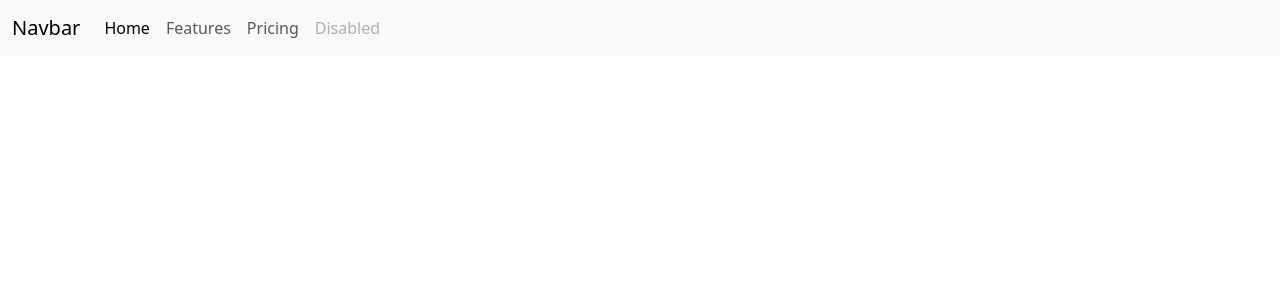
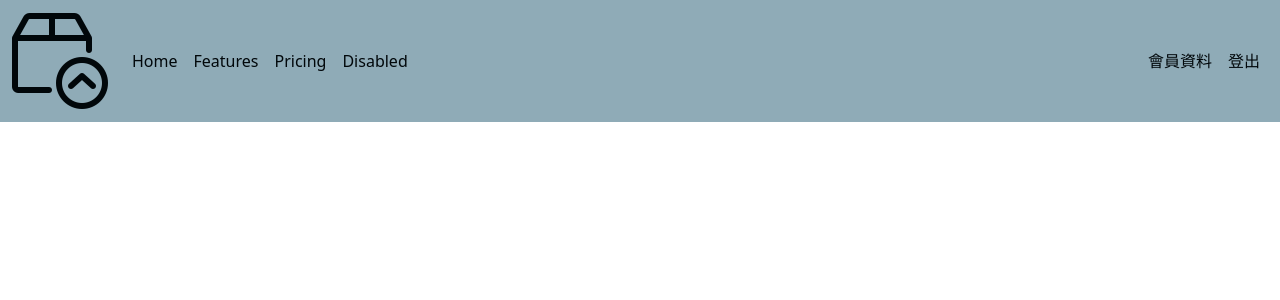
Before and after one commit to miamii11036/WarehouseVerification.github.io, a Django app: template ShippingSystem/myweb/templates/base.html in a window 1280 px wide. Shown: the top 300 px of the page. Run offline with Django 5.2, Linux system fonts and the light colour scheme; the template is opened without the code that fills it, so the values that code supplies are empty.

Commit message:
模板ver1

```diff
--- a/ShippingSystem/myweb/templates/base.html
+++ b/ShippingSystem/myweb/templates/base.html
@@ -1,36 +1,53 @@
 <!DOCTYPE html>
 <html lang="en">
 <head>
+  {% load static %}
     <meta charset="UTF-8">
     <meta name="viewport" content="width=device-width, initial-scale=1.0">
-    <title>
-        {% block title %}{% endblock %}
-    </title>
+    <title>{% block title %}{% endblock %}</title>
 
     <link href="https://cdn.jsdelivr.net/npm/bootstrap@5.3.3/dist/css/bootstrap.min.css" rel="stylesheet" integrity="sha384-QWTKZyjpPEjISv5WaRU9OFeRpok6YctnYmDr5pNlyT2bRjXh0JMhjY6hW+ALEwIH" crossorigin="anonymous">
     <script src="https://cdn.jsdelivr.net/npm/bootstrap@5.3.3/dist/js/bootstrap.bundle.min.js" integrity="sha384-YvpcrYf0tY3lHB60NNkmXc5s9fDVZLESaAA55NDzOxhy9GkcIdslK1eN7N6jIeHz" crossorigin="anonymous"></script>
+    {% block head %}
+    <!--預定放置自己的css區域-->
+    {% endblock %}
 
-    <style>
-    </style>
-  </head>
+</head>
 <body>
-    <nav class="navbar navbar-expand-lg bg-body-tertiary">
-        <div class="container-fluid">
-          <a class="navbar-brand" href="#">Navbar</a>
-          <button class="navbar-toggler" type="button" data-bs-toggle="collapse" data-bs-target="#navbarNavAltMarkup" aria-controls="navbarNavAltMarkup" aria-expanded="false" aria-label="Toggle navigation">
-            <span class="navbar-toggler-icon"></span>
-          </button>
-          <div class="collapse navbar-collapse" id="navbarNavAltMarkup">
-            <div class="navbar-nav">
-              <a class="nav-link active" aria-current="page" href="#">Home</a>
-              <a class="nav-link" href="#">Features</a>
-              <a class="nav-link" href="#">Pricing</a>
-              <a class="nav-link disabled" aria-disabled="true">Disabled</a>
-            </div>
-          </div>
-        </div>
-      </nav>
-    {% block content %}{% endblock %}
+  <nav class="navbar navbar-expand-lg bg-body-tertiary" style="background-color: #8FABB7 !important;">
+    <div class="container-fluid" >
+      <a class="navbar-brand" href="#"><img src="{% static 'image/4.png' %}"></a>
+      <button class="navbar-toggler" type="button" data-bs-toggle="collapse" data-bs-target="#navbarNav" aria-controls="navbarNav" aria-expanded="false" aria-label="Toggle navigation">
+        <span class="navbar-toggler-icon"></span>
+      </button>
+      <div class="collapse navbar-collapse" id="navbarNav">
+        <ul class="navbar-nav me-auto" >
+          <li class="nav-item">
+            <a class="nav-link active" aria-current="page" href="#" style="color: #01070A;">Home</a>
+          </li>
+          <li class="nav-item">
+            <a class="nav-link" href="#" style="color: #01070A;">Features</a>
+          </li>
+          <li class="nav-item">
+            <a class="nav-link" href="#" style="color: #01070A;">Pricing</a>
+          </li>
+          <li class="nav-item">
+            <a class="nav-link disabled" aria-disabled="true" style="color: #01070A;">Disabled</a>
+          </li>
+        </ul>
 
+        <ul class="navbar-nav">
+          <li class="nav-item">
+            <a class="nav-link active" aria-current="page" href="#" style="color: #01070A;">會員資料</a>
+          </li>
+          <li class="nav-item">
+            <a class="nav-link" href="#" style="color: #01070A;">登出</a>
+          </li>
+        </ul>
+      </div>
+    </div>
+  </nav>
+    {% block content %}
+    {% endblock %}
 </body>
 </html>
--- a/ShippingSystem/static/js/register.js
+++ b/ShippingSystem/static/js/register.js
@@ -5,8 +5,8 @@ function ConfirmPassword(Password, Confirm_password, Error_message, event) {
     Error_message.textContent="";
     if (Word != Cword) {
         event.preventDefault();
-        Error_message.textContent="密碼不一致";
-    }
+        Error_message.textContent="not match";
+    };
 }
 //*顯示密碼*//
 function displaypassword(ShowPasswordCheckBox, Password, Confirm_password) {
```
Also changed, not shown: ShippingSystem/myweb/templates/enroll&login/enroll.html (+5 -5 lines), ShippingSystem/myweb/templates/index.html (+6 -5 lines), ShippingSystem/myweb/templates/enroll&login/member.html (added), ShippingSystem/static/image/4.png (added), 1 other file.
